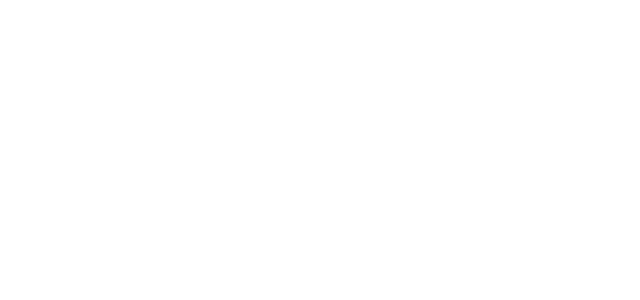
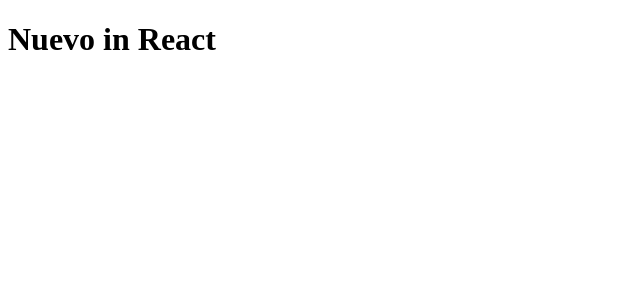
Before and after one commit to jaketrent/newinreact, a Next.js app: page / in a window 1280 px wide. Shown: the top 300 px of the page, without its empty margins (0-640 px from the left). Built offline with nearby package versions, Linux system fonts and the light colour scheme.

Commit message:
add header

```diff
--- a/pages/index.js
+++ b/pages/index.js
@@ -1,9 +1,9 @@
-// import GlobalStyles from '../ui/global-styles'
 import Head from '../ui/head'
-// import Header from '../ui/header'
+import Header from '../ui/header'
 
 export default _ => (
   <div>
     <Head />
+    <Header />
   </div>
 )
--- /dev/null
+++ b/ui/header.js
@@ -0,0 +1,5 @@
+export default _ => (
+  <header className="header">
+    <h1>Nuevo in React</h1>
+  </header>
+)
```
Also changed, not shown: ui/head.js (+8 -11 lines).
